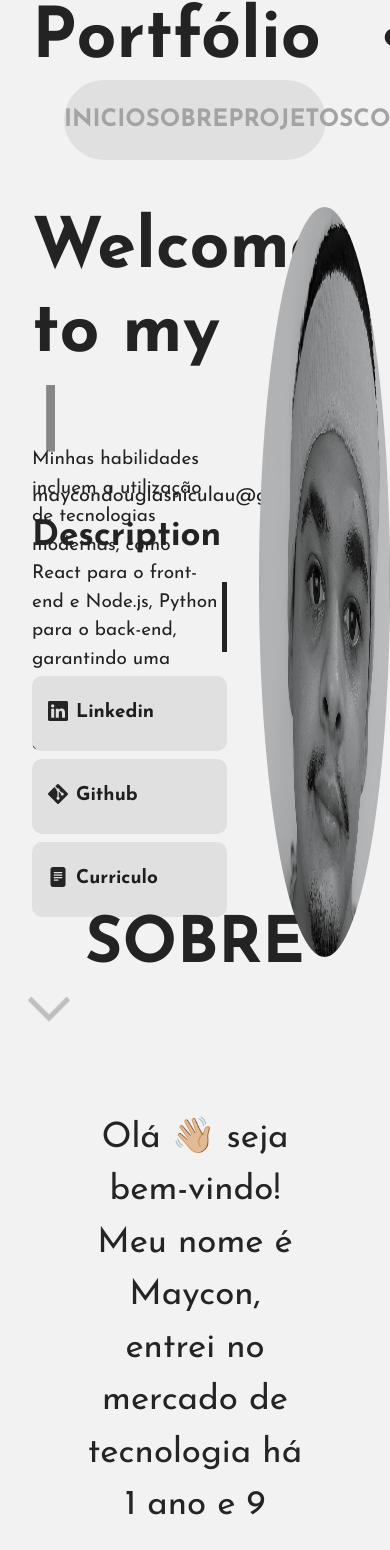
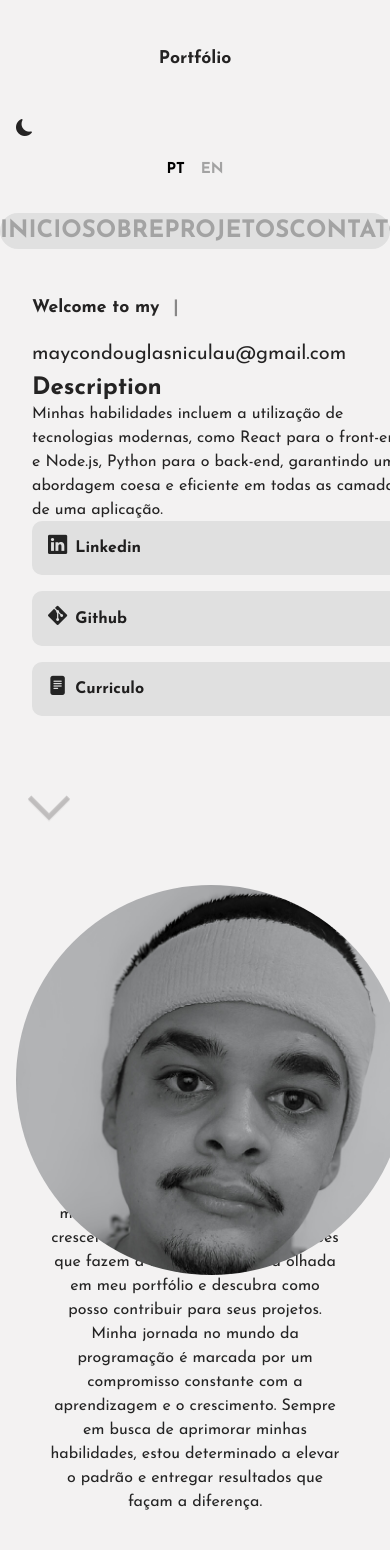
Before and after one commit to Maycondo/Portifolio, a React (Vite) app: page / in a window 390 px wide. Shown: the top 1550 px of the page. Built offline with nearby package versions, Linux system fonts and the light colour scheme.

Commit message:
Aplicando a responsividade do projeto

```diff
--- a/src/components/Main/style.css
+++ b/src/components/Main/style.css
@@ -10,7 +10,7 @@ main{
   .Main h1 {
     margin: 2rem;
     padding: 2rem;
-    font-size: 4rem;
+    font-size: clamp(2rem, 5vw, 4rem);
     font-weight: 900;
     text-align: center;
     color: var(--Color-Texto-pequeno);
@@ -24,7 +24,7 @@ main{
   }
 
   #Text-About {
-    font-size: 35px;
+    font-size: clamp(1.5rem, 3vw, 35px);
     text-align: center;
     margin: 2rem 6rem;
     padding: 2rem 4rem;
@@ -36,16 +36,58 @@ main{
     height: 15rem;
     margin: 1rem;
     width: 100%;
-    gap: 1rem;
+    gap: clamp(1rem, 2vw, 1rem);
     display: flex;
     flex-direction: column;
     justify-content: center;
     align-items: center;
   }
   .Projectos {
-    height: 100vh;
+    height: auto;
+    min-height: 100vh;
     width: 100%;
     display: flex;
     justify-content: center;
     align-items: center;
+    padding: 2rem;
   }
+
+  @media (max-width: 768px) {
+    .ABOUT {
+      padding: 1rem;
+      margin: 0;
+    }
+
+    #Text-About {
+      margin: 1rem 2rem;
+      padding: 1rem 2rem;
+      font-size: 1.2rem;
+    }
+
+    .Tecnologias {
+      height: auto;
+      flex-direction: column;
+      gap: 1rem;
+    }
+
+    .Projectos {
+      flex-direction: column;
+      padding: 1rem;
+    }
+  }
+
+  @media (max-width: 480px) {
+    .Main h1 {
+      font-size: 2rem;
+    }
+
+    #Text-About {
+      font-size: 1rem;
+      margin: 1rem;
+      padding: 1rem;
+    }
+
+    .Projectos {
+      padding: 1rem;
+    }
+  }
--- a/src/index.css
+++ b/src/index.css
@@ -12,7 +12,6 @@
   html {
     scroll-behavior: smooth;
   }
-
 
   .ModeLight {
       --Color-texte-portifolio: #242323;
@@ -78,7 +77,7 @@
 
   header{
     height: 100vh;
-    width: auto;
+    width: 100%;
     display: flex;
     flex-direction: column;
     background-color: var(--Backgtound-fundo-Color);
@@ -95,7 +94,7 @@
 
   #Portifolio {
     margin: 2rem;
-    font-size: 70px;
+    font-size: clamp(2.5rem, 5vw, 70px);
     font-weight: 900;
     color: var(--Color-texte-portifolio);
     transition: all 300ms;
@@ -111,7 +110,8 @@
     display: flex;
     justify-content: space-between;
     align-content: center;
-    width: 10%;
+    gap: clamp(1rem, 3vw, 2rem);
+    width: auto;
     margin: 2rem;
     display: flex;
   }
@@ -171,7 +171,7 @@
 
   #Name-Perso {
     margin: 1rem 0rem;
-    font-size: 70px;
+    font-size: clamp(2rem, 5vw, 4rem);
     font-weight: 900;
     color: var(--Color-Texto-pequeno);
     transition: all 300ms;
@@ -201,7 +201,7 @@
 
   #Founder{
     font-weight: 800;
-    font-size: 35px;
+    font-size: clamp(1.5rem, 3vw, 1.8rem);
     color: var(--Color-Texto-pequeno);
     transition: all 300ms;
   }
@@ -211,7 +211,7 @@
     height: 70px;
     display: flex;
     align-items: center;
-    font-size: 19px;
+    font-size: clamp(1rem, 2vw, 1.2rem);
     color: var(--Color-Texto-pequeno);
     border-right: solid 5px var(--Color-Texto-pequeno);
     transition: all 300ms;
@@ -220,14 +220,15 @@
   .Social-Midias {
     height: 35%;
     display: flex;
-    gap: 0.5rem;
     flex-direction: column;
+    gap: 1rem;
     justify-content: center;
     align-items: center;
   }
 
   .Social-Midias a {
-    height: 75px;
+    height: clamp(60px, 10vw, 75px);
+    font-size: clamp(1rem, 3vw, 1.4rem);
     width: 100%;
     display: flex;
     background-color: var(--Backgtound-cards-icons);
@@ -236,7 +237,6 @@
     border-radius: 10px;
     text-decoration: none;
     font-weight: 700;
-    font-size: 19px;
     color: var(--Backgtound-a-Icons);
     transition: all 300ms;
   }
@@ -247,26 +247,94 @@
   }
 
   .Social-Midias i {
-    font-size: 20px;
+    font-size: clamp(1.2rem, 3vw, 1.6rem);
     font-weight: 900;
     color: var(--Color-icons-redes);
     margin-left: 1rem;
     transition: all 300ms;
   }
 
-
   .Imagem-Perso{
     height: auto;
-    width: 55%;
+    margin:  1rem;
+    width: 45%;
     display: flex;
     align-items: center;
     justify-content: center;
   }
 
   #Imagem-User{
-    height: 750px;
-    width: 750px;
+    height: auto;
+    max-width: 100%;
     position: relative;
     top: 0;
     border-radius: 50%;
   }
+
+  @media (max-width: 768px) {
+    .Top-barra {
+      flex-direction: column;
+      height: auto; /* Ajustar altura */
+    }
+
+    .div_buttons {
+      width: 100%;
+      flex-direction: column;
+      margin: 1rem;
+    }
+
+    .Painel-1 {
+      flex-direction: column;
+    }
+
+    .Discrição-Perso, .Imagem-Perso {
+      width: 100%;
+    }
+
+    #Name-Perso, #Portifolio {
+      font-size: 40px; /* Reduz o tamanho da fonte em telas menores */
+    }
+
+    .Narve {
+      margin: 0 1rem;
+    }
+  }
+
+  @media (max-width: 1024px) {
+    .Painel-1 {
+      flex-direction: column; /* Coluna em telas menores */
+    }
+
+    .Discrição-Perso {
+      width: 100%;
+    }
+
+    .Imagem-Perso {
+      width: 100%;
+    }
+  }
+
+  @media (max-width: 480px) {
+    .Top-barra {
+      flex-direction: column;
+      padding: 1rem;
+    }
+
+    #Portifolio, #Name-Perso {
+      font-size: 1.1rem;
+    }
+
+    .div_buttons {
+      width: 100%;
+      flex-direction: column;
+    }
+
+    .Narve {
+      margin: 0;
+      height: auto;
+    }
+
+    .Social-Midias a {
+      font-size: 1rem;
+    }
+  }
```
